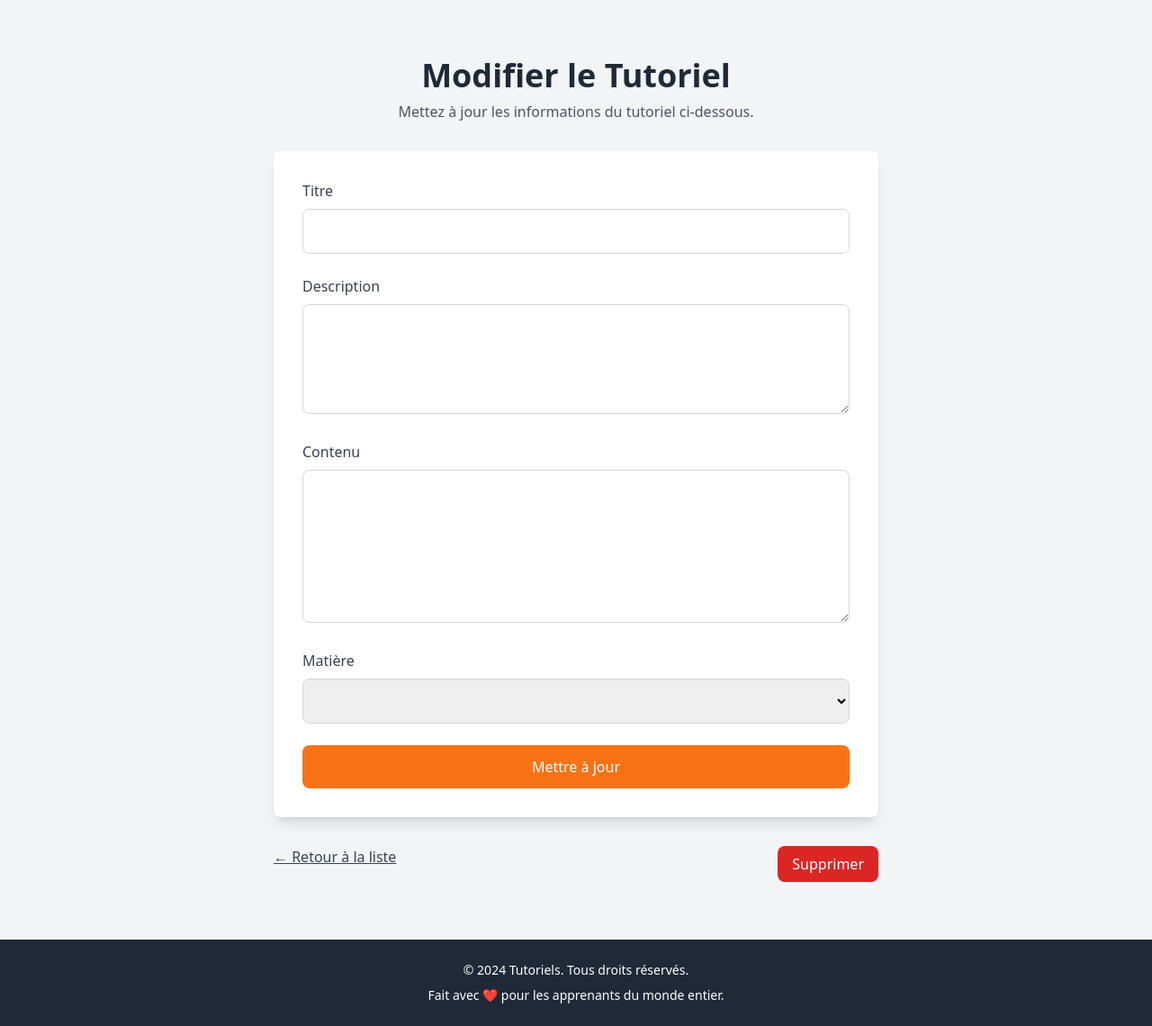
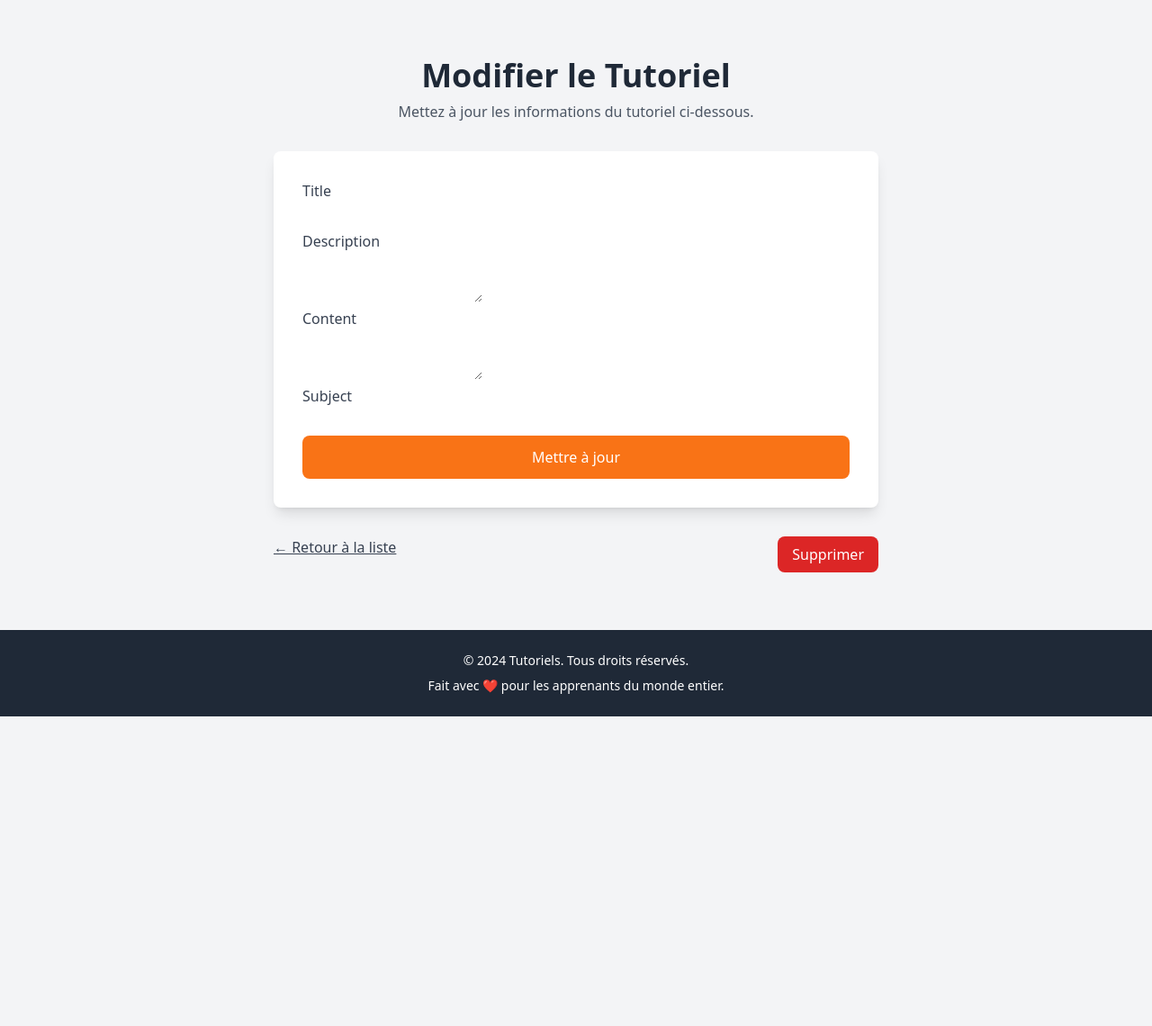
Before and after one commit to Wixkun/symfony_tutorials, a Symfony app: template templates/admin/tutorial/edit.html.twig in a window 1280 px wide. Shown: the whole page at 90% size. After the commit the page ends 796 px from the top, so only its background shows below. Run offline with Twig, Linux system fonts and the light colour scheme; the template is opened without the code that fills it, so the values that code supplies are empty; form fields are guessed from the names that the template uses; some libraries are stand-ins or nearby versions.

Commit message:
crudTutorials

```diff
--- a/src/Entity/Chapter.php
+++ b/src/Entity/Chapter.php
@@ -22,8 +22,10 @@ class Chapter
     #[ORM\Column]
     private ?int $position = null;
 
-    #[ORM\ManyToOne(inversedBy: 'chapters')]
+    #[ORM\ManyToOne(targetEntity: Tutorial::class, inversedBy: 'chapters')]
+    #[ORM\JoinColumn(nullable: false, onDelete: 'CASCADE')]
     private ?Tutorial $tutorial = null;
+
 
     public function getId(): ?int
     {
--- a/templates/admin/tutorial/edit.html.twig
+++ b/templates/admin/tutorial/edit.html.twig
@@ -17,44 +17,37 @@
 
             <!-- Formulaire -->
             <div class="bg-white p-8 rounded-lg shadow-lg max-w-2xl mx-auto">
-                <form method="post" class="space-y-6">
-                    <!-- Titre -->
+                {{ form_start(form, {'attr': {'class': 'space-y-6'}}) }}
                     <div>
-                        <label for="title" class="block text-gray-700 font-medium mb-2">Titre</label>
-                        <input type="text" id="title" name="title" value="{{ tutorial.title }}" class="w-full px-4 py-3 border border-gray-300 rounded-lg focus:outline-none focus:ring focus:ring-red-200">
+                        {{ form_label(form.title, null, {'label_attr': {'class': 'block text-gray-700 font-medium mb-2'}}) }}
+                        {{ form_widget(form.title) }}
+                        {{ form_errors(form.title) }}
                     </div>
 
-                    <!-- Description -->
                     <div>
-                        <label for="description" class="block text-gray-700 font-medium mb-2">Description</label>
-                        <textarea id="description" name="description" rows="4" class="w-full px-4 py-3 border border-gray-300 rounded-lg focus:outline-none focus:ring focus:ring-red-200">{{ tutorial.description }}</textarea>
+                        {{ form_label(form.description, null, {'label_attr': {'class': 'block text-gray-700 font-medium mb-2'}}) }}
+                        {{ form_widget(form.description) }}
+                        {{ form_errors(form.description) }}
                     </div>
 
-                    <!-- Contenu -->
                     <div>
-                        <label for="content" class="block text-gray-700 font-medium mb-2">Contenu</label>
-                        <textarea id="content" name="content" rows="6" class="w-full px-4 py-3 border border-gray-300 rounded-lg focus:outline-none focus:ring focus:ring-red-200">{{ tutorial.content }}</textarea>
+                        {{ form_label(form.content, null, {'label_attr': {'class': 'block text-gray-700 font-medium mb-2'}}) }}
+                        {{ form_widget(form.content) }}
+                        {{ form_errors(form.content) }}
                     </div>
 
-                    <!-- Sujet -->
                     <div>
-                        <label for="subject" class="block text-gray-700 font-medium mb-2">Matière</label>
-                        <select id="subject" name="subject" class="w-full px-4 py-3 border border-gray-300 rounded-lg focus:outline-none focus:ring focus:ring-red-200">
-                            {% for subject in subjects %}
-                                <option value="{{ subject.id }}" {% if subject.id == tutorial.subject.id %}selected{% endif %}>
-                                    {{ subject.name }}
-                                </option>
-                            {% endfor %}
-                        </select>
+                        {{ form_label(form.subject, null, {'label_attr': {'class': 'block text-gray-700 font-medium mb-2'}}) }}
+                        {{ form_widget(form.subject) }}
+                        {{ form_errors(form.subject) }}
                     </div>
 
-                    <!-- Bouton Mettre à jour -->
                     <div>
                         <button type="submit" class="w-full bg-orange-500 text-white px-4 py-3 rounded-lg hover:bg-orange-400 transition">
                             Mettre à jour
                         </button>
                     </div>
-                </form>
+                {{ form_end(form) }}
             </div>
 
             <!-- Boutons secondaires -->
```
Also changed, not shown: migrations/Version20241222133225.php (added, +36 -0 lines), src/Controller/Admin/TutorialController.php (+9 -5 lines), src/Form/TutorialType.php (+18 -9 lines).
